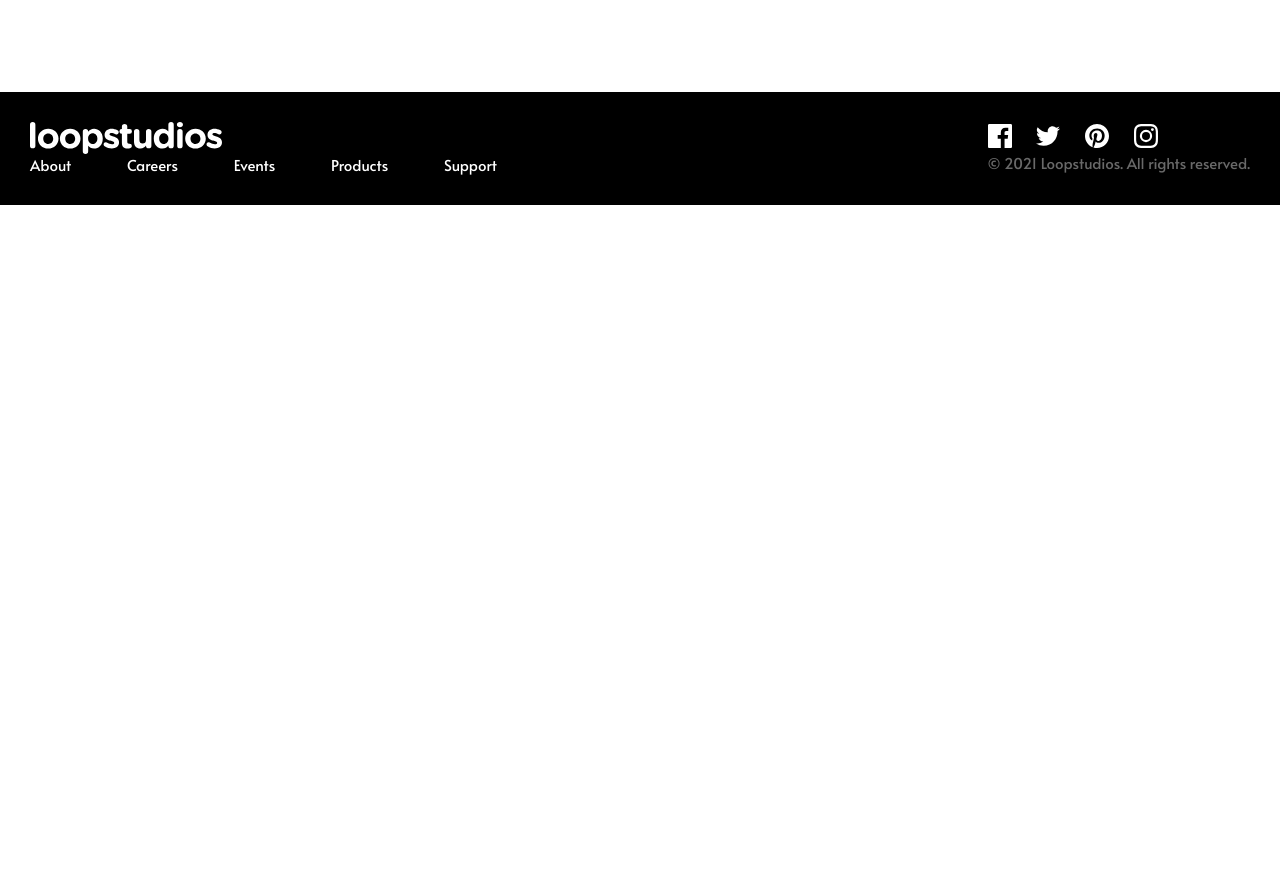
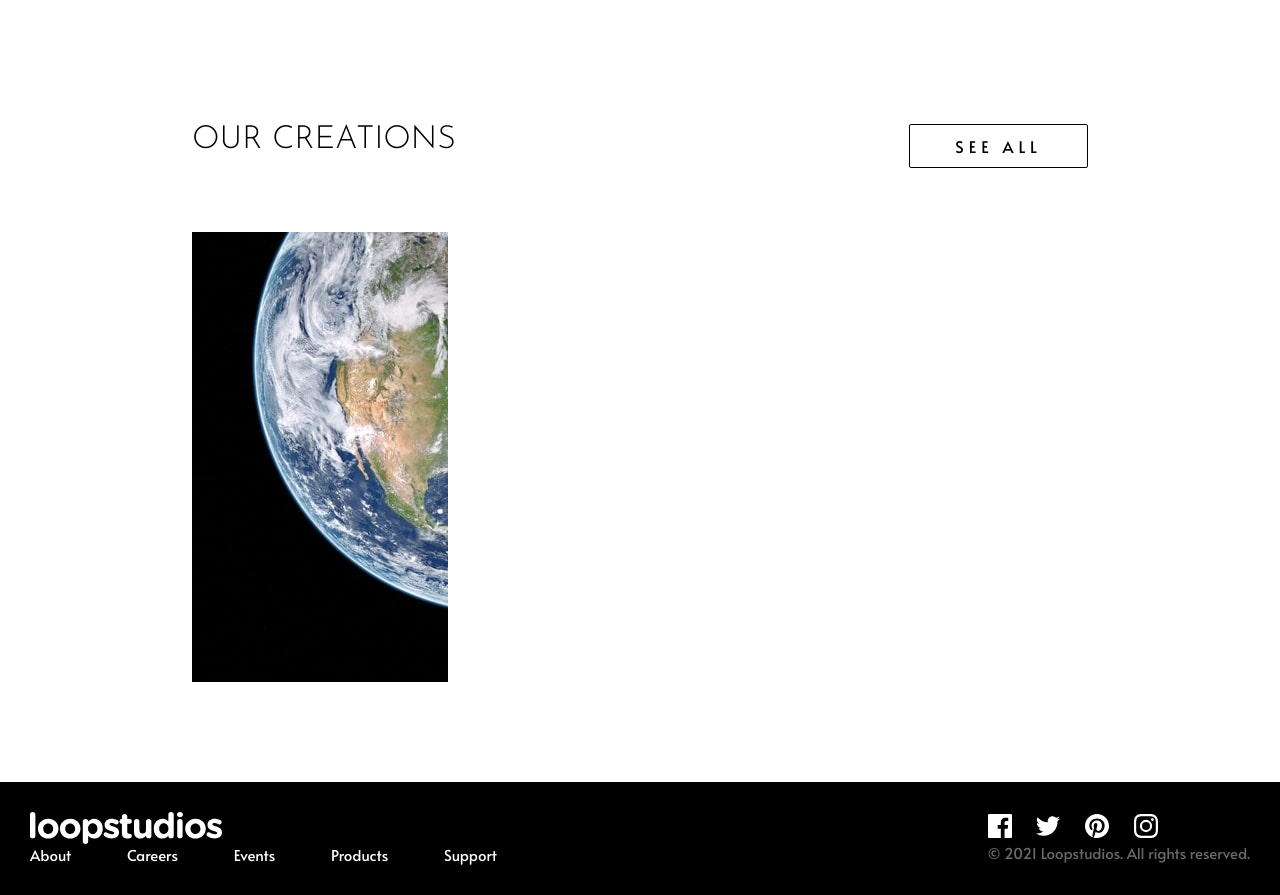
Before and after one commit to valentinasj/Loopstudios-landing-page, a React (Create React App) app: page / in a window 1280 px wide. Shown: the part 1400-2295 px from the top of the page. Before the commit the page ends 1605 px from the top, so only its background shows below. Built offline with nearby package versions, Linux system fonts and the light colour scheme.

Commit message:
Parte1 De las Cards

```diff
--- a/src/components/Main/Card/Card.jsx
+++ b/src/components/Main/Card/Card.jsx
@@ -0,0 +1,24 @@
+
+import React from 'react'
+import { StyledContainer } from './StyleCard'
+import { StyledTitleContent } from './StyleCard'
+import earth from '../../../images/desktop/image-deep-earth.jpg';
+
+
+export const Card = () => {
+  return (
+    <>
+      <StyledContainer>
+        <StyledTitleContent>
+            <h6>OUR CREATIONS</h6>
+            <button>SEE ALL</button>
+        </StyledTitleContent>
+        <div>
+            <figure>
+                <img src={earth} alt="" />
+            </figure>
+        </div>
+      </StyledContainer>
+    </>
+  )
+}
--- a/src/components/Main/Card/StyleCard.jsx
+++ b/src/components/Main/Card/StyleCard.jsx
@@ -0,0 +1,35 @@
+import styled from "styled-components";
+
+export const StyledContainer = styled.section`
+    width:auto;
+    margin:2rem 2rem 6rem 2rem;
+    margin-left: 12rem;
+    margin-right:12rem;
+
+
+    `
+
+export const StyledTitleContent = styled.div`
+    justify-content:space-between;
+    display:flex;
+    width:auto;
+    margin-bottom: 4rem;
+    h6{
+        font-family: 'Josefin Sans', sans-serif;
+        font-weight: 300;
+        font-size: 2rem;
+        color:hsl(0, 0%, 0%);
+
+    }
+    button{
+        background-color:transparent;
+        padding:10px 45px;
+        font-size: 1rem;
+        border:1px solid hsl(0, 0%, 0%);
+        border-radius: 2px;
+        font-family: 'Alata', sans-serif;
+        font-weight: 200;
+        letter-spacing:5px
+    }
+
+`
--- a/src/components/Main/Main.jsx
+++ b/src/components/Main/Main.jsx
@@ -1,11 +1,13 @@
+
 import React from 'react'
 import { Hero } from './Hero/Hero'
+import { Card } from './Card/Card'
 
 export const Main = () => {
   return (
     <>
         <Hero/>
-
+        <Card/>
     </>
   )
 }
```
